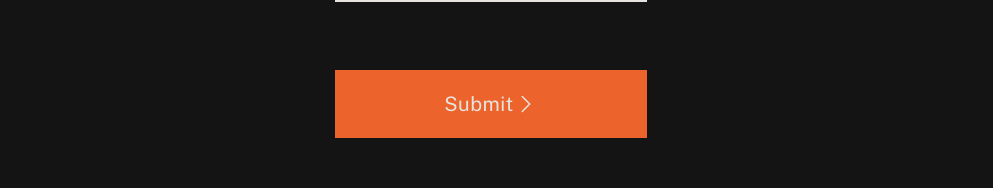
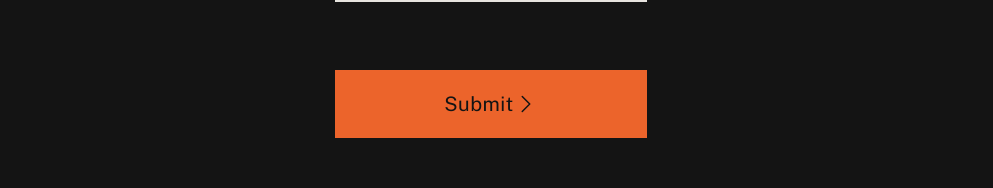
Before and after one commit to TomekLeszczynski/Shadow-Boxing-App, a Vue app: page /password-reset in a window 1280 px wide. Shown: the part 542-730 px from the top of the page, without its empty margins (149-1142 px from the left). Built offline with nearby package versions, Linux system fonts and the light colour scheme; no server answers.

Commit message:
accessibility adjustemt: text-contrast fixed

```diff
--- a/src/views/PasswordResetView.vue
+++ b/src/views/PasswordResetView.vue
@@ -40,7 +40,7 @@
         <button
           aria-label="Submit"
           @click="sendPasswordResetRequest"
-          class="bg-custom-orange-dark py-5 px-12 group tracking-wide animate-button-show-from-left w-full mt-12"
+          class="bg-custom-orange-dark py-5 px-12 group text-custom-black tracking-wide animate-button-show-from-left w-full mt-12"
         >
           <button-label labelText="Submit" />
         </button>
```
